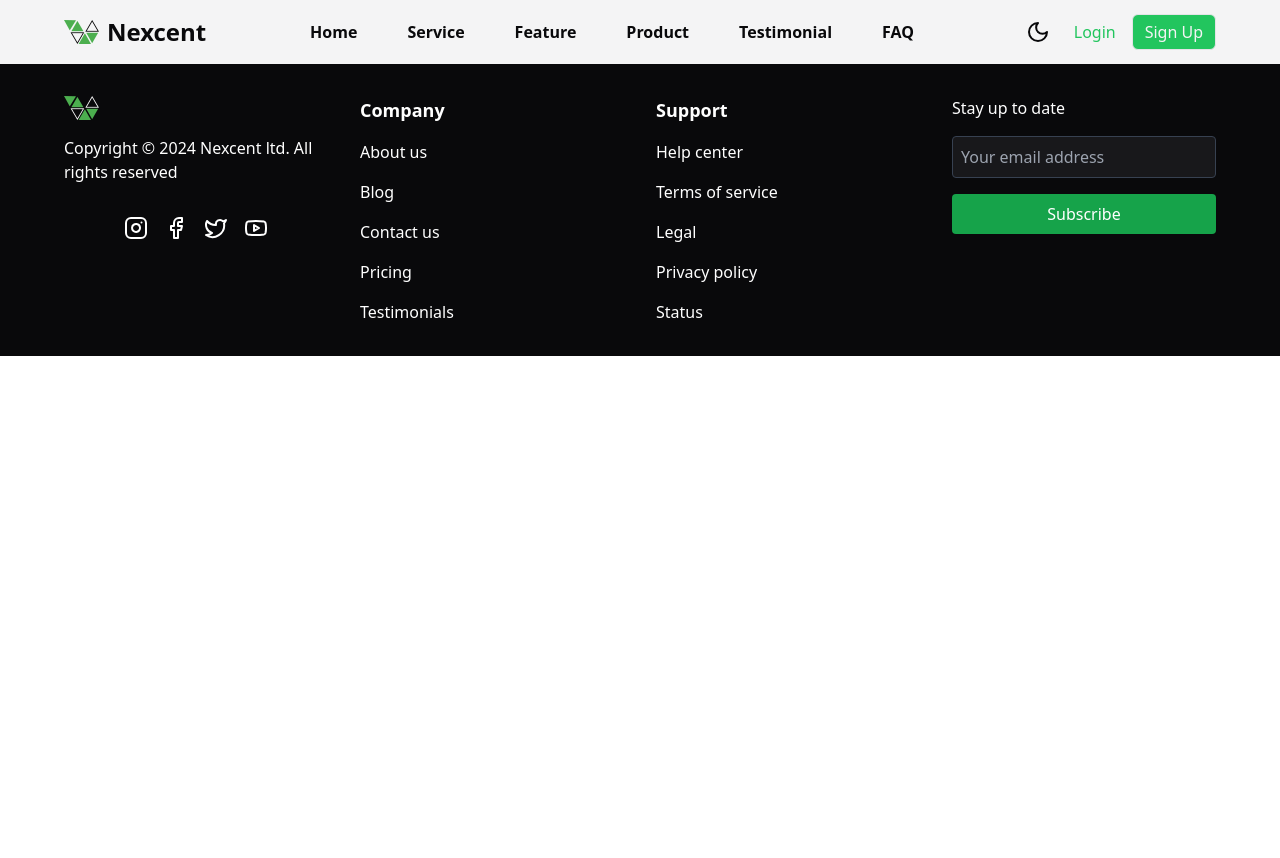
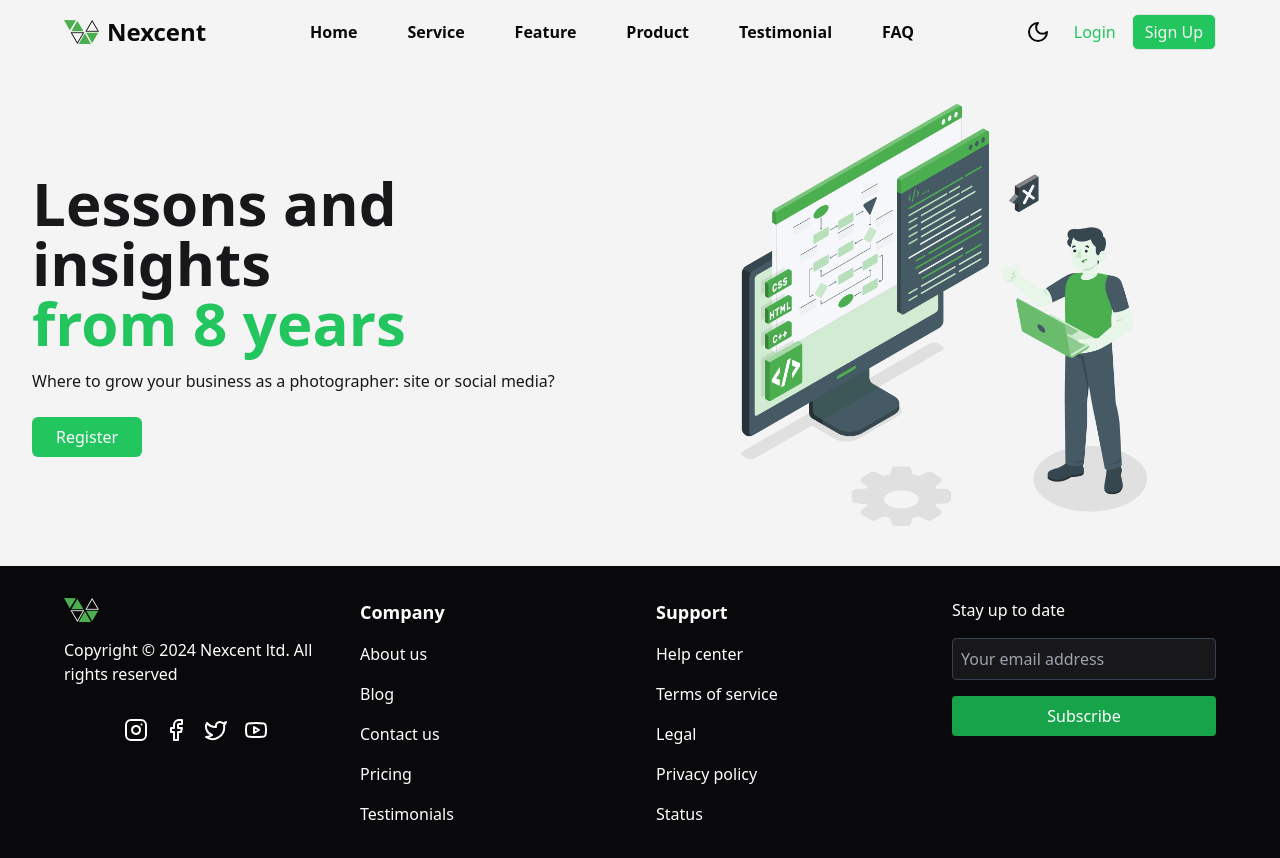
Before and after one commit to yashasvisxena/ppa-techlab-assignment, a React (Vite) app in the folder client/: page / in a window 1280 px wide. Before the commit the page ends 800 px from the top, so only its background shows below. Built offline with nearby package versions, Linux system fonts and the light colour scheme.

Commit message:
carousel done

```diff
--- a/client/package.json
+++ b/client/package.json
@@ -42,7 +42,8 @@
     "clsx": "^2.1.1",
     "cmdk": "^1.0.0",
     "date-fns": "^3.6.0",
-    "embla-carousel-react": "^8.1.5",
+    "embla-carousel-autoplay": "^8.1.6",
+    "embla-carousel-react": "^8.1.6",
     "input-otp": "^1.2.4",
     "lucide-react": "^0.399.0",
     "next-themes": "^0.3.0",
--- a/client/src/App.jsx
+++ b/client/src/App.jsx
@@ -1,12 +1,14 @@
 import './App.css'
 import Navbar from '@/components/header/Navbar'
 import Footer from './components/footer/Footer'
+import Sliding from './components/dashboard/carousel/Carousel'
 function App() {
 
 
   return (
     <div className='flex flex-col mx-auto'>
       <Navbar/>
+      <Sliding/>
       <Footer/>
     </div>
   )
--- /dev/null
+++ b/client/src/components/dashboard/carousel/Carousel.jsx
@@ -0,0 +1,36 @@
+import {
+  Carousel,
+  CarouselContent,
+  CarouselItem,
+} from "@/components/ui/carousel";
+import Autoplay from "embla-carousel-autoplay"
+import Slide1 from "./Slide1";
+import { useRef } from "react";
+
+const Sliding = () => {
+    const plugin = useRef(
+        Autoplay({ delay: 4000, stopOnInteraction: false })
+      )
+  return (
+    <Carousel
+    plugins={[plugin.current]}
+      opts={{
+        align: "start",
+        loop: true,
+        active : true ,
+      }}
+      className="w-full"
+    >
+      <CarouselContent>
+        <CarouselItem>
+          <Slide1 />
+        </CarouselItem>
+        <CarouselItem>
+            <Slide1/>
+        </CarouselItem>
+      </CarouselContent>
+    </Carousel>
+  );
+};
+
+export default Sliding;
--- /dev/null
+++ b/client/src/components/dashboard/carousel/Slide1.jsx
@@ -0,0 +1,27 @@
+import image from "../carousel/image.png";
+
+const Slide1 = () => {
+  return (
+    <div className="bg-secondary flex items-center justify-center py-10">
+      <div className="container mx-auto flex flex-col md:flex-row items-center px-4 md:px-8">
+        <div className="text-center md:text-left md:w-1/2">
+          <h1 className="text-4xl md:text-6xl font-bold text-primary mb-4">
+            Lessons and insights <br />
+            <span className="text-green-500">from 8 years</span>
+          </h1>
+          <p className="text-secondary-foreground mb-6">
+            Where to grow your business as a photographer: site or social media?
+          </p>
+          <button className="bg-green-500 text-background py-2 px-6 rounded-md hover:bg-green-600">
+            Register
+          </button>
+        </div>
+        <div className="md:w-1/2 mt-8 md:mt-0 flex justify-center">
+          <img src={image} alt="Hero" className="w-4/6" />
+        </div>
+      </div>
+    </div>
+  );
+};
+
+export default Slide1;
```
Also changed, not shown: client/src/components/dashboard/carousel/image.png (added), 1 other file (tests, documents, lock files or other folders).
